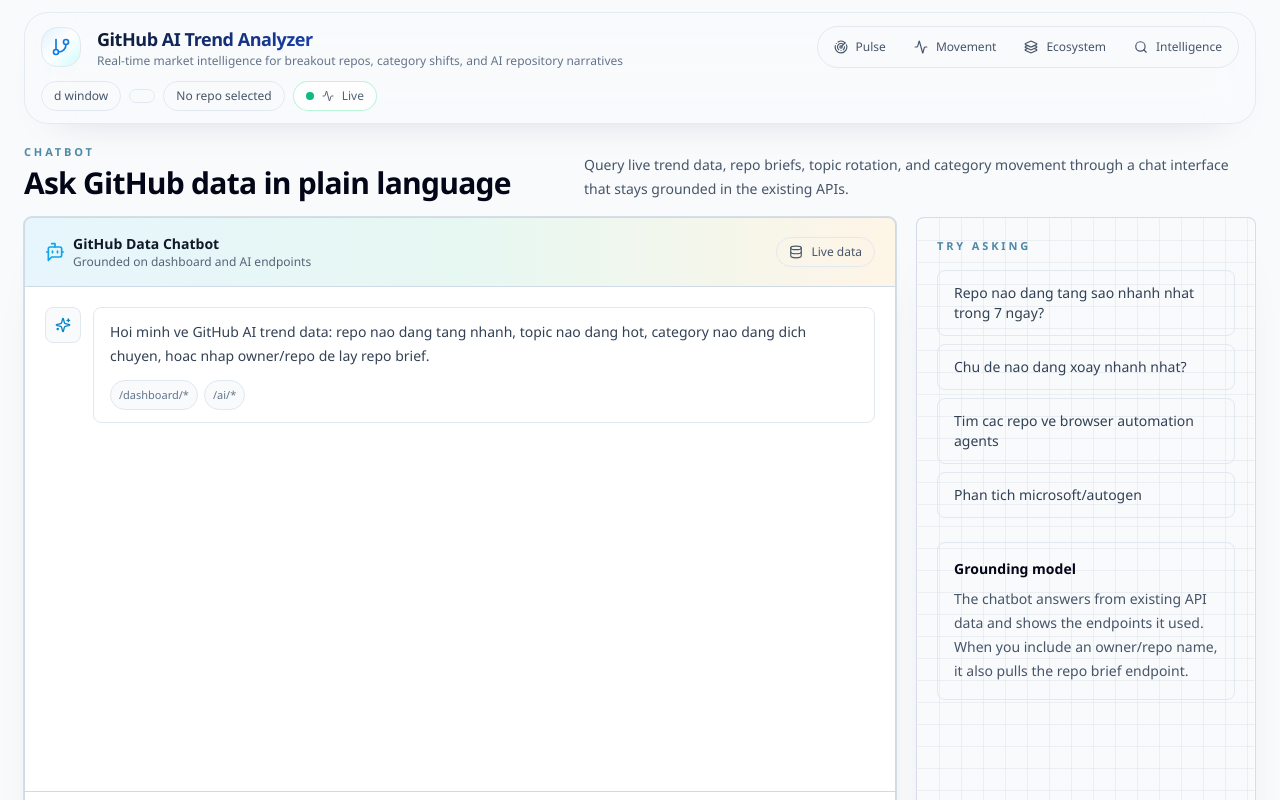
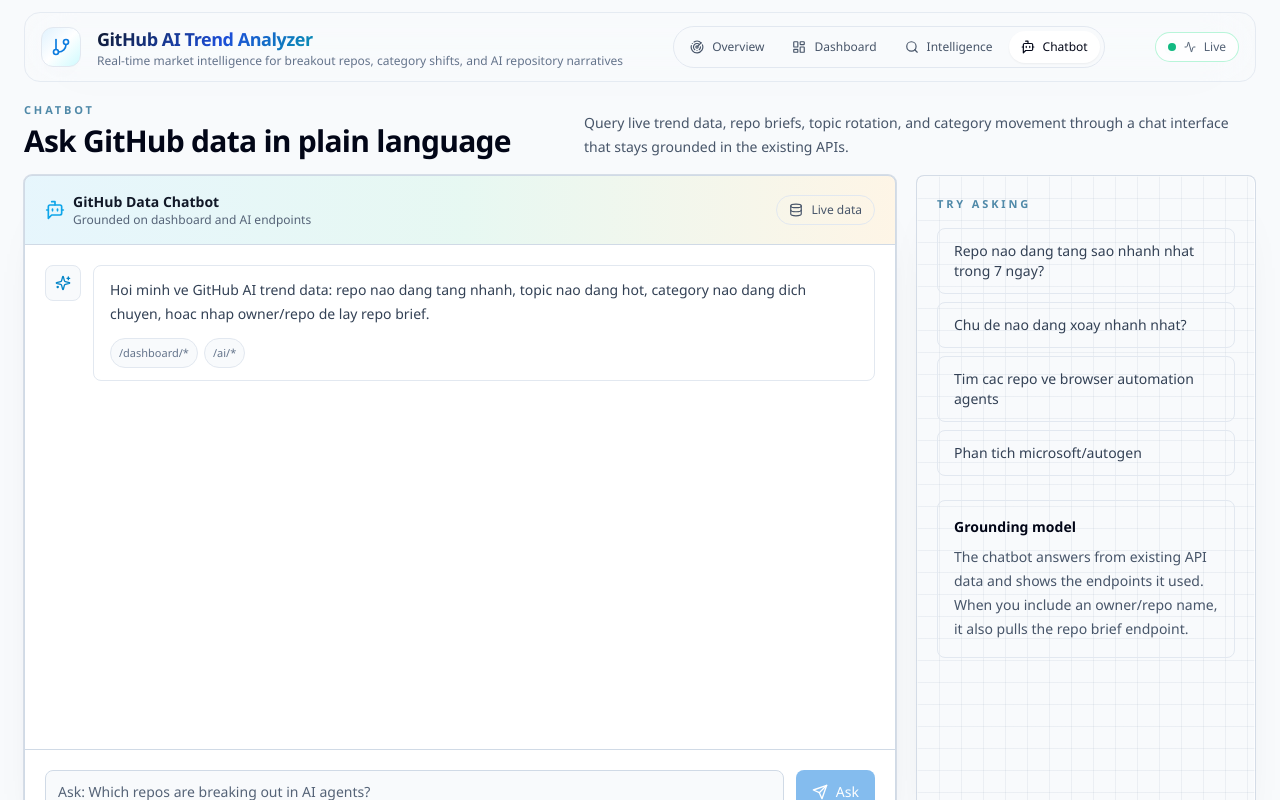
Before and after one commit to Himlamtech/Github-Analyzer, a Next.js app in the folder frontend/: page /chatbot in a window 1280 px wide. Shown: the top 800 px of the page. Built offline with nearby package versions, Linux system fonts and the light colour scheme.

Commit message:
feat(frontend): update header with links to dashboard and intelligence pages

```diff
--- a/frontend/components/layout/Header.tsx
+++ b/frontend/components/layout/Header.tsx
@@ -1,30 +1,41 @@
-import { Activity, GitBranch, Layers3, Radar, Search } from "lucide-react";
+"use client";
 
-interface Props {
-  days: number;
-  categoryLabel: string;
-  selectedRepo: string | null;
+import Link from "next/link";
+import { usePathname } from "next/navigation";
+import { Activity, BotMessageSquare, GitBranch, LayoutDashboard, Radar, Search } from "lucide-react";
+
+const NAV_ITEMS = [
+  { href: "/", label: "Overview", icon: Radar },
+  { href: "/dashboard", label: "Dashboard", icon: LayoutDashboard },
+  { href: "/intelligence", label: "Intelligence", icon: Search },
+  { href: "/chatbot", label: "Chatbot", icon: BotMessageSquare },
+];
+
+function isActiveRoute(pathname: string, href: string): boolean {
+  if (href === "/") {
+    return pathname === "/";
+  }
+  return pathname === href || pathname.startsWith(`${href}/`);
 }
 
-const NAV_ITEMS = [
-  { href: "#pulse", label: "Pulse", icon: Radar },
-  { href: "#movement", label: "Movement", icon: Activity },
-  { href: "#ecosystem", label: "Ecosystem", icon: Layers3 },
-  { href: "#intelligence", label: "Intelligence", icon: Search },
-];
+export function Header() {
+  const pathname = usePathname();
 
-export function Header({ days, categoryLabel, selectedRepo }: Props) {
   return (
     <header className="sticky top-0 z-50 px-4 py-3 sm:px-6">
-      <div className="mx-auto flex max-w-screen-2xl flex-wrap items-center justify-between gap-3 rounded-[24px] border border-slate-200/85 bg-white/78 px-4 py-3 shadow-[0_18px_46px_-34px_rgba(15,23,42,0.24)] backdrop-blur-xl">
+      <div className="mx-auto flex max-w-screen-2xl flex-wrap items-center justify-between gap-3 rounded-2xl border border-slate-200/85 bg-white/88 px-4 py-3 shadow-[0_18px_46px_-34px_rgba(15,23,42,0.24)] backdrop-blur-xl">
         <div className="flex items-center gap-4">
-          <div className="flex h-10 w-10 items-center justify-center rounded-2xl border border-slate-200 bg-gradient-to-br from-sky-100 via-white to-cyan-100 shadow-[0_12px_26px_-18px_rgba(14,165,233,0.35)]">
+          <Link
+            href="/"
+            aria-label="GitHub AI Trend Analyzer overview"
+            className="flex h-10 w-10 items-center justify-center rounded-xl border border-slate-200 bg-gradient-to-br from-sky-100 via-white to-cyan-100 shadow-[0_12px_26px_-18px_rgba(14,165,233,0.35)]"
+          >
             <GitBranch className="h-5 w-5 text-primary" />
-          </div>
+          </Link>
           <div>
-            <div className="text-gradient text-lg font-semibold tracking-tight">
+            <Link href="/" className="text-gradient text-lg font-semibold tracking-tight">
               GitHub AI Trend Analyzer
-            </div>
+            </Link>
             <div className="hidden text-xs text-slate-500 lg:block">
               Real-time market intelligence for breakout repos, category shifts, and AI
               repository narratives
@@ -35,30 +46,27 @@
         <nav className="hidden items-center gap-1 rounded-full border border-slate-200 bg-slate-50/85 p-1 lg:flex">
           {NAV_ITEMS.map((item) => {
             const Icon = item.icon;
+            const active = isActiveRoute(pathname, item.href);
 
             return (
-              <a
+              <Link
                 key={item.href}
                 href={item.href}
-                className="flex items-center gap-2 rounded-full px-3 py-2 text-xs font-medium text-slate-600 transition-colors hover:bg-white hover:text-slate-900"
+                className={`flex items-center gap-2 rounded-full px-3 py-2 text-xs font-medium transition-colors ${
+                  active
+                    ? "bg-white text-slate-950 shadow-sm"
+                    : "text-slate-600 hover:bg-white hover:text-slate-900"
+                }`}
+                aria-current={active ? "page" : undefined}
               >
                 <Icon className="h-3.5 w-3.5" />
                 {item.label}
-              </a>
+              </Link>
             );
           })}
         </nav>
 
         <div className="flex flex-wrap items-center justify-end gap-2">
-          <div className="rounded-full border border-slate-200 bg-slate-50/85 px-3 py-1.5 text-xs text-slate-600">
-            {days}d window
-          </div>
-          <div className="hidden rounded-full border border-slate-200 bg-slate-50/85 px-3 py-1.5 text-xs text-slate-600 md:block">
-            {categoryLabel}
-          </div>
-          <div className="hidden max-w-[260px] truncate rounded-full border border-slate-200 bg-slate-50/85 px-3 py-1.5 text-xs text-slate-600 xl:block">
-            {selectedRepo ?? "No repo selected"}
-          </div>
           <div className="flex items-center gap-2 rounded-full border border-emerald-200/80 bg-white/80 px-3 py-1.5 text-xs text-muted-foreground shadow-[0_14px_30px_-22px_rgba(16,185,129,0.35)]">
             <span className="relative flex h-2 w-2">
               <span className="absolute inline-flex h-full w-full animate-ping rounded-full bg-emerald-400 opacity-75" />
@@ -68,6 +76,29 @@
             <span>Live</span>
           </div>
         </div>
+
+        <nav className="grid w-full grid-cols-4 gap-1 rounded-xl border border-slate-200 bg-slate-50/85 p-1 lg:hidden">
+          {NAV_ITEMS.map((item) => {
+            const Icon = item.icon;
+            const active = isActiveRoute(pathname, item.href);
+
+            return (
+              <Link
+                key={item.href}
+                href={item.href}
+                className={`flex min-h-10 items-center justify-center gap-1 rounded-lg px-2 text-xs font-medium transition-colors ${
+                  active
+                    ? "bg-white text-slate-950 shadow-sm"
+                    : "text-slate-600 hover:bg-white hover:text-slate-900"
+                }`}
+                aria-current={active ? "page" : undefined}
+              >
+                <Icon className="h-3.5 w-3.5" />
+                <span className="hidden sm:inline">{item.label}</span>
+              </Link>
+            );
+          })}
+        </nav>
       </div>
     </header>
   );
```
